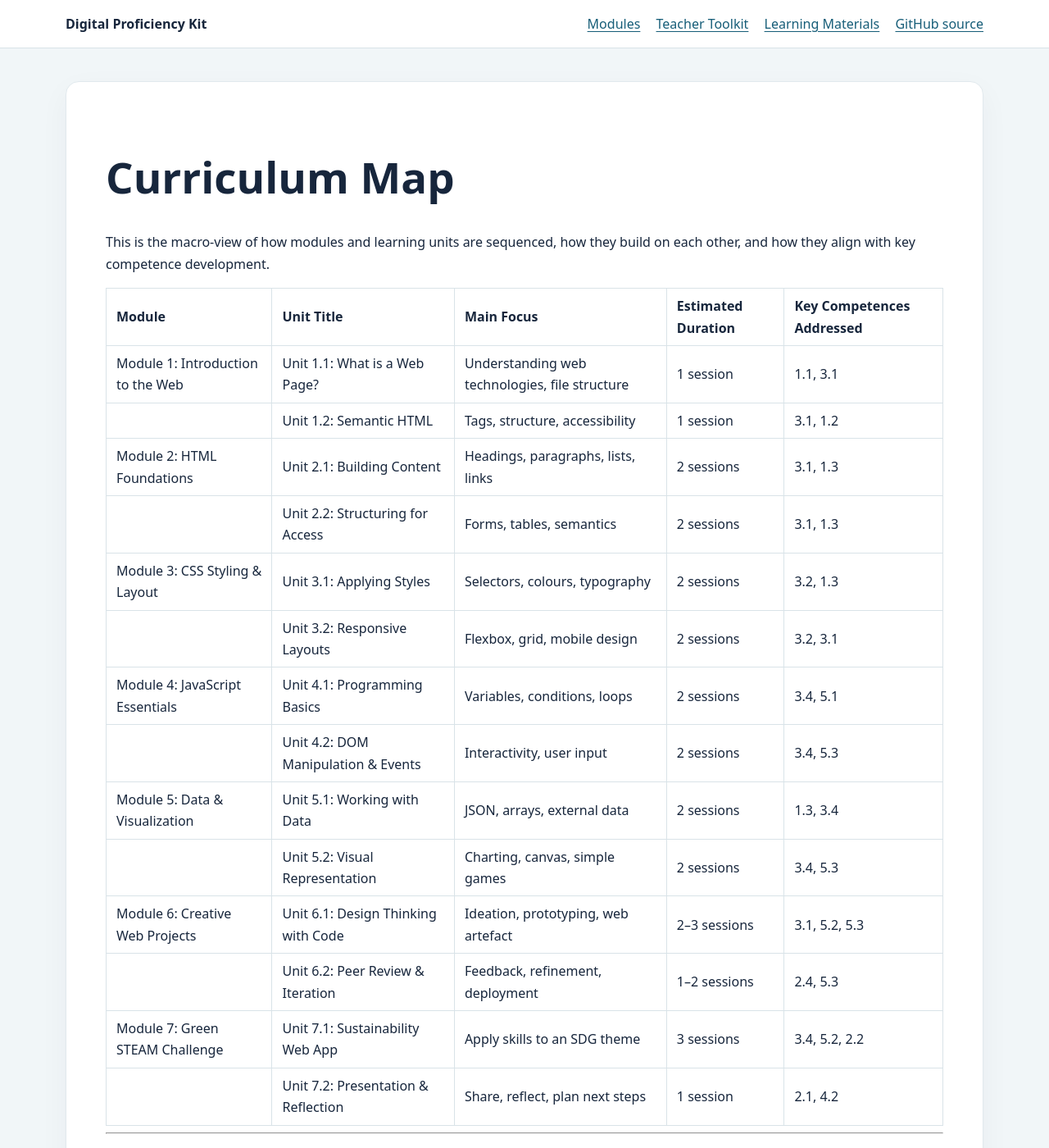
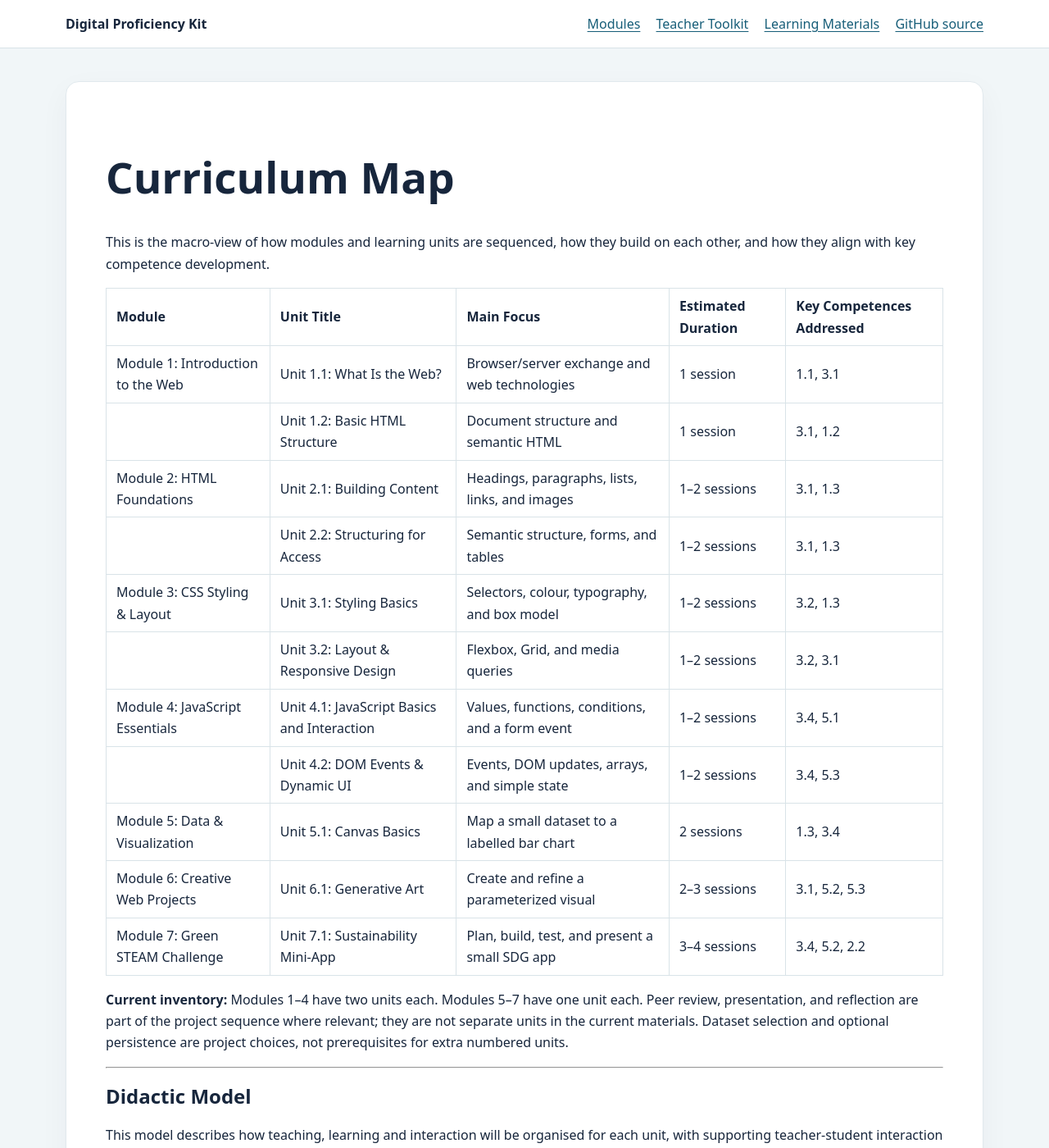
Before and after one commit to STEAM-C3T/digital-proficiency-kit, a Jekyll site: the page built from docs/curriculum-map.md, in a window 1280 px wide and 1400 px high. Shown: the whole window at 82% size. Built offline with Jekyll 4.4.1, drawn with Linux system fonts in a browser that asks for light colours; our own code applies the rules of GitHub Pages for plain Markdown files.

Commit message:
Align curriculum map with current units

```diff
--- a/docs/curriculum-map.md
+++ b/docs/curriculum-map.md
@@ -2,22 +2,21 @@
 
 This is the macro-view of how modules and learning units are sequenced, how they build on each other, and how they align with key competence development.
 
-| Module                            | Unit Title                          | Main Focus                                     | Estimated Duration | Key Competences Addressed |
-| --------------------------------- | ----------------------------------- | ---------------------------------------------- | ------------------ | ------------------------- |
-| Module 1: Introduction to the Web | Unit 1.1: What is a Web Page?       | Understanding web technologies, file structure | 1 session          | 1.1, 3.1                  |
-|                                   | Unit 1.2: Semantic HTML             | Tags, structure, accessibility                 | 1 session          | 3.1, 1.2                  |
-| Module 2: HTML Foundations        | Unit 2.1: Building Content          | Headings, paragraphs, lists, links             | 2 sessions         | 3.1, 1.3                  |
-|                                   | Unit 2.2: Structuring for Access    | Forms, tables, semantics                       | 2 sessions         | 3.1, 1.3                  |
-| Module 3: CSS Styling & Layout    | Unit 3.1: Applying Styles           | Selectors, colours, typography                 | 2 sessions         | 3.2, 1.3                  |
-|                                   | Unit 3.2: Responsive Layouts        | Flexbox, grid, mobile design                   | 2 sessions         | 3.2, 3.1                  |
-| Module 4: JavaScript Essentials   | Unit 4.1: Programming Basics        | Variables, conditions, loops                   | 2 sessions         | 3.4, 5.1                  |
-|                                   | Unit 4.2: DOM Manipulation & Events | Interactivity, user input                      | 2 sessions         | 3.4, 5.3                  |
-| Module 5: Data & Visualization    | Unit 5.1: Working with Data         | JSON, arrays, external data                    | 2 sessions         | 1.3, 3.4                  |
-|                                   | Unit 5.2: Visual Representation     | Charting, canvas, simple games                 | 2 sessions         | 3.4, 5.3                  |
-| Module 6: Creative Web Projects   | Unit 6.1: Design Thinking with Code | Ideation, prototyping, web artefact            | 2–3 sessions       | 3.1, 5.2, 5.3             |
-|                                   | Unit 6.2: Peer Review & Iteration   | Feedback, refinement, deployment               | 1–2 sessions       | 2.4, 5.3                  |
-| Module 7: Green STEAM Challenge   | Unit 7.1: Sustainability Web App    | Apply skills to an SDG theme                   | 3 sessions         | 3.4, 5.2, 2.2             |
-|                                   | Unit 7.2: Presentation & Reflection | Share, reflect, plan next steps                | 1 session          | 2.1, 4.2                  |
+| Module                            | Unit Title                                | Main Focus                                         | Estimated Duration | Key Competences Addressed |
+| --------------------------------- | ----------------------------------------- | -------------------------------------------------- | ------------------ | ------------------------- |
+| Module 1: Introduction to the Web | Unit 1.1: What Is the Web?                | Browser/server exchange and web technologies      | 1 session          | 1.1, 3.1                  |
+|                                   | Unit 1.2: Basic HTML Structure             | Document structure and semantic HTML               | 1 session          | 3.1, 1.2                  |
+| Module 2: HTML Foundations        | Unit 2.1: Building Content                | Headings, paragraphs, lists, links, and images     | 1–2 sessions       | 3.1, 1.3                  |
+|                                   | Unit 2.2: Structuring for Access           | Semantic structure, forms, and tables              | 1–2 sessions       | 3.1, 1.3                  |
+| Module 3: CSS Styling & Layout    | Unit 3.1: Styling Basics                   | Selectors, colour, typography, and box model       | 1–2 sessions       | 3.2, 1.3                  |
+|                                   | Unit 3.2: Layout & Responsive Design       | Flexbox, Grid, and media queries                   | 1–2 sessions       | 3.2, 3.1                  |
+| Module 4: JavaScript Essentials   | Unit 4.1: JavaScript Basics and Interaction | Values, functions, conditions, and a form event   | 1–2 sessions       | 3.4, 5.1                  |
+|                                   | Unit 4.2: DOM Events & Dynamic UI          | Events, DOM updates, arrays, and simple state      | 1–2 sessions       | 3.4, 5.3                  |
+| Module 5: Data & Visualization    | Unit 5.1: Canvas Basics                     | Map a small dataset to a labelled bar chart        | 2 sessions         | 1.3, 3.4                  |
+| Module 6: Creative Web Projects   | Unit 6.1: Generative Art                    | Create and refine a parameterized visual           | 2–3 sessions       | 3.1, 5.2, 5.3             |
+| Module 7: Green STEAM Challenge   | Unit 7.1: Sustainability Mini-App           | Plan, build, test, and present a small SDG app     | 3–4 sessions       | 3.4, 5.2, 2.2             |
+
+**Current inventory:** Modules 1–4 have two units each. Modules 5–7 have one unit each. Peer review, presentation, and reflection are part of the project sequence where relevant; they are not separate units in the current materials. Dataset selection and optional persistence are project choices, not prerequisites for extra numbered units.
 
 ---
 
```
